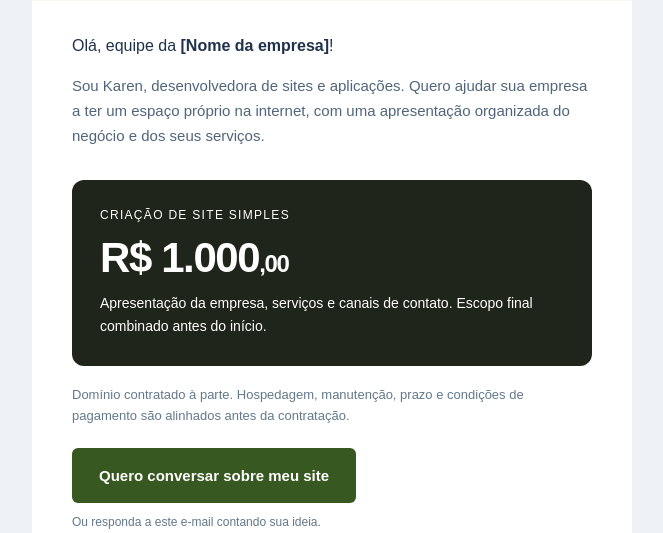
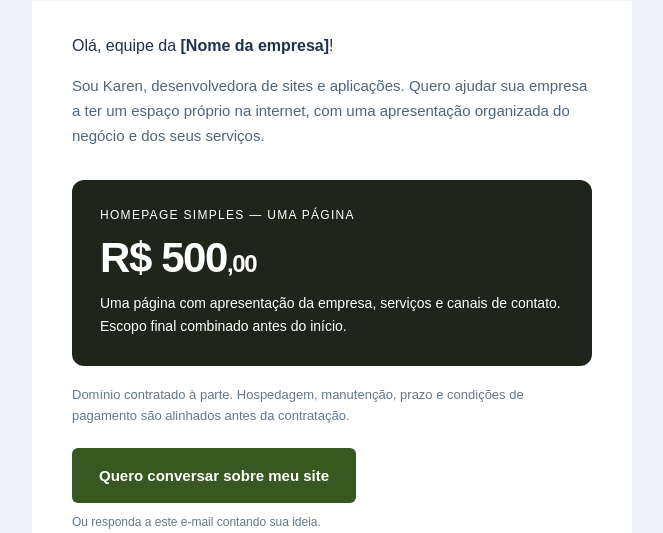
Before and after one commit to KarenAngelis/karenangelis-portfolio, a Python web app: template apps/prospect-api/templates/site.html in a window 1280 px wide. Shown: the part 469-1002 px from the top of the page, without its empty margins (308-971 px from the left). Run offline with Jinja, Linux system fonts and the light colour scheme; the template is opened without the code that fills it, so the values that code supplies are empty.

Commit message:
Offer a simple one-page homepage for BRL 500

```diff
--- a/apps/prospect-api/mailer.py
+++ b/apps/prospect-api/mailer.py
@@ -39,7 +39,7 @@ def send_one(transport=None):
         url = unsubscribe_url(row['email'])
         message['List-Unsubscribe'] = '<' + url + '>'
         message['List-Unsubscribe-Post'] = 'List-Unsubscribe=One-Click'
-        message.set_content('Olá! Sou Karen Angelis. Crio sites simples por R$ 1.000,00; domínio à parte. '
+        message.set_content('Olá! Sou Karen Angelis. Crio uma homepage simples (uma página) por R$ 500,00; domínio à parte. '
             'CRM e aplicativos sob orçamento. Conheça https://karenangelis.com e converse comigo: '
             'https://wa.me/5547997336808 . Para não receber novas propostas: ' + url)
         message.add_alternative(row['html'],subtype='html')
--- a/apps/prospect-api/templates/site.html
+++ b/apps/prospect-api/templates/site.html
@@ -3,7 +3,7 @@
 <style>body{margin:0;padding:0}table{border-collapse:collapse}a{text-decoration:none}@media(max-width:620px){.pad{padding:28px 22px!important}.title{font-size:32px!important}.outer{padding:12px!important}}</style></head>
 <body style="background:#eef2f6;font-family:Arial,Helvetica,sans-serif;color:#20324b;">
 
-<div style="display:none;max-height:0;overflow:hidden;opacity:0;">Um site para apresentar sua empresa. Criação por R$ 1.000,00, com atendimento remoto em todo o Brasil.</div>
+<div style="display:none;max-height:0;overflow:hidden;opacity:0;">Uma homepage simples para apresentar sua empresa. Criação por R$ 500,00, com atendimento remoto em todo o Brasil.</div>
 <table role="presentation" width="100%"><tr><td align="center" class="outer" style="padding:36px 16px;">
 <table role="presentation" width="600" style="width:100%;max-width:600px;background:#ffffff;">
 <tr><td style="background:#20251b;height:6px;font-size:1px;">&nbsp;</td></tr>
@@ -19,9 +19,9 @@
 </td></tr>
 <tr><td class="pad" style="padding:20px 40px 28px;">
 <table role="presentation" width="100%" style="background:#20251b;border-radius:12px;"><tr><td style="padding:28px;color:white;">
-<p style="margin:0 0 12px;font-size:12px;letter-spacing:1.3px;">CRIAÇÃO DE SITE SIMPLES</p>
-<p style="margin:0 0 10px;font-size:42px;font-weight:bold;letter-spacing:-1.4px;">R$ 1.000<span style="font-size:24px;">,00</span></p>
-<p style="margin:0;font-size:14px;line-height:23px;">Apresentação da empresa, serviços e canais de contato. Escopo final combinado antes do início.</p>
+<p style="margin:0 0 12px;font-size:12px;letter-spacing:1.3px;">HOMEPAGE SIMPLES — UMA PÁGINA</p>
+<p style="margin:0 0 10px;font-size:42px;font-weight:bold;letter-spacing:-1.4px;">R$ 500<span style="font-size:24px;">,00</span></p>
+<p style="margin:0;font-size:14px;line-height:23px;">Uma página com apresentação da empresa, serviços e canais de contato. Escopo final combinado antes do início.</p>
 </td></tr></table>
 <p style="margin:18px 0 22px;font-size:13px;line-height:21px;color:#63788b;">Domínio contratado à parte. Hospedagem, manutenção, prazo e condições de pagamento são alinhados antes da contratação.</p>
 <table role="presentation"><tr><td bgcolor="#375820" style="border-radius:6px;text-align:center;"><a href="https://wa.me/5547997336808?text=Ol%C3%A1%2C%20Karen%21%20Tenho%20interesse%20na%20cria%C3%A7%C3%A3o%20de%20um%20site%20para%20minha%20empresa." style="display:inline-block;padding:17px 25px;border:1px solid #375820;border-radius:6px;font-size:15px;font-weight:bold;color:#ffffff;">Quero conversar sobre meu site</a></td></tr></table>
```
